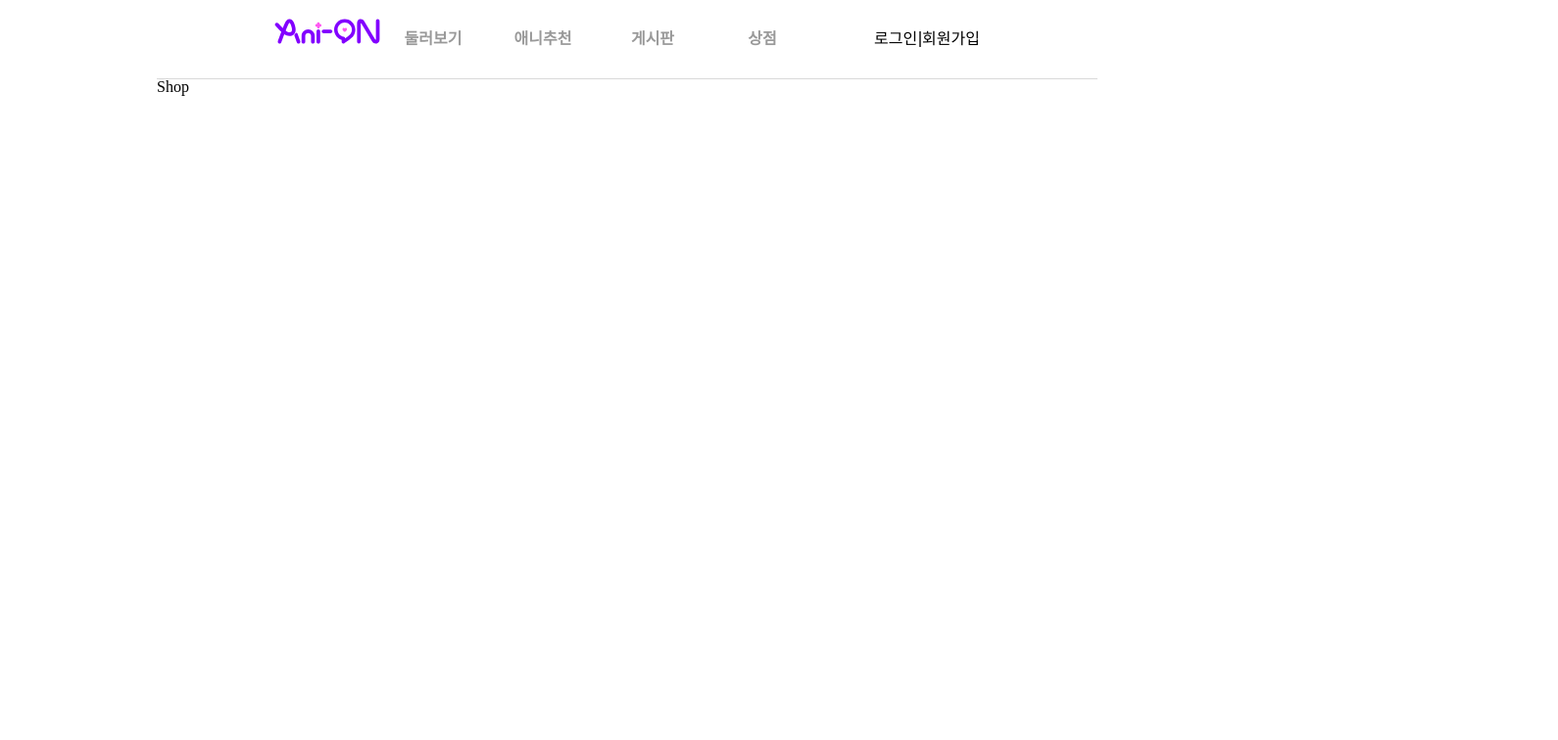
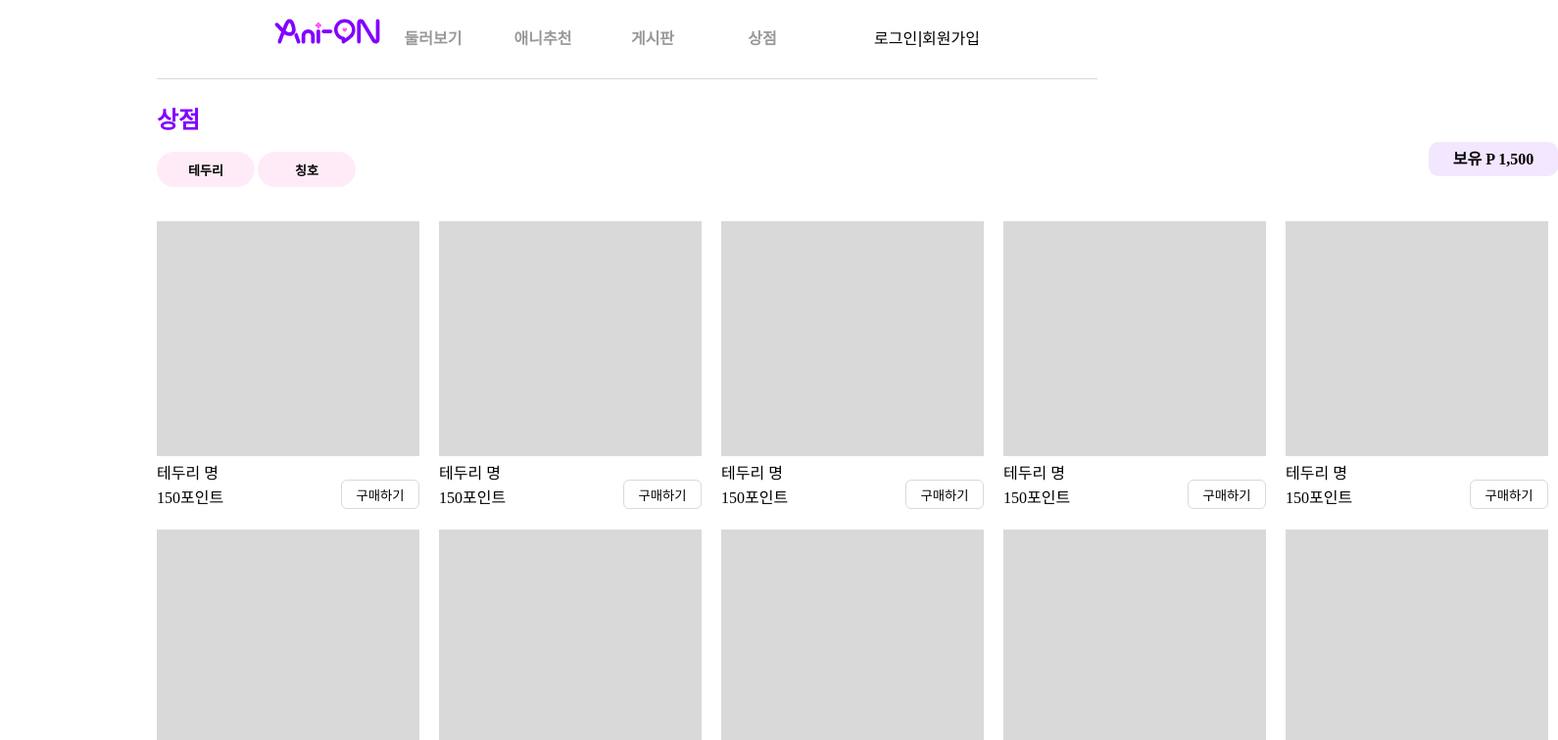
Before and after one commit to abcd0978/AniOn, a React (Create React App) app: page /shop/1 in a window 1280 px wide. Shown: the top 756 px of the page at 98% size, 1590 px wide, since content can reach past the window. Built offline with nearby package versions, Linux system fonts and the light colour scheme; no server answers; a web font is replaced by a local one; what @xeger/quill-image-actions, @xeger/quill-image-formats would draw is missing.

Commit message:
feat-테두리 상점 #68

```diff
--- /dev/null
+++ b/src/pages/Shop.style.tsx
@@ -0,0 +1,96 @@
+import styled from 'styled-components';
+
+export const Outer = styled.div`
+  width: 1430px;
+  height: 999px;
+  margin-top: 30px;
+`;
+export const Top = styled.div`
+  width: 1430px;
+  height: 85px;
+  margin-bottom: 30px;
+`;
+export const Title = styled.div`
+  color: #8200ff;
+  font-weight: 700;
+  font-size: 24px;
+  margin-bottom: 10px;
+`;
+
+export const ButtonContainer = styled.div`
+  border: none;
+  background-color: transparent;
+  display: flex;
+  flex-direction: row;
+  justify-content: space-between;
+`;
+export const ButtonBox = styled.div`
+  border: none;
+  background-color: transparent;
+`;
+export const Button = styled.button`
+  border: none;
+  width: 100px;
+  height: 36px;
+  font-size: 13px;
+  margin-top: 10px;
+  margin-bottom: 10px;
+  margin-right: 3px;
+  font-size: 13px;
+  border-radius: 999px;
+  font-weight: bold;
+  cursor: pointer;
+`;
+
+export const Point = styled.div`
+  width: 132px;
+  height: 35px;
+  border-radius: 10px;
+  background-color: #f3e7ff;
+  font-size: 16px;
+  font-weight: 700;
+  display: flex;
+  align-items: center;
+  justify-content: center;
+  text-align: center;
+`;
+export const Bottom = styled.div`
+  width: 1430px;
+  height: 100%;
+`;
+
+export const ItemBox = styled.div`
+  display: grid;
+  grid-template-columns: repeat(5, 1fr);
+  grid-gap: 10px;
+`;
+
+export const Item = styled.div`
+  width: 268px;
+  height: 300px;
+  margin-bottom: 5px;
+`;
+
+export const TopArea = styled.div`
+  width: 100%;
+  height: 80%;
+  background-color: #d9d9d9;
+`;
+
+export const BottomArea = styled.div`
+  width: 100%;
+  height: 20%;
+  background-color: white;
+  margin-top: 5px;
+  line-height: 25px;
+`;
+export const BuyButton = styled.button`
+  width: 80px;
+  height: 30px;
+  margin-top: -6px;
+  background-color: white;
+  border-radius: 6px;
+  border: 1px solid #d9d9d9;
+  float: right;
+  cursor: pointer;
+`;
--- a/src/pages/Shop.tsx
+++ b/src/pages/Shop.tsx
@@ -1,9 +1,59 @@
-import React from "react";
+import React from 'react';
+import * as S from './Shop.style';
+import { useState } from 'react';
 
-type Props = {};
+const Shop = () => {
+  const [selectedCategory, setSelectedCategory] = useState<string | null>(null);
 
-function Shop({}: Props) {
-  return <div>Shop</div>;
-}
+  const handleCategoryClick = (category: string) => {
+    setSelectedCategory(category);
+  };
+  return (
+    <S.Outer>
+      <S.Top>
+        <S.Title>상점</S.Title>
+        <S.ButtonContainer>
+          <S.ButtonBox>
+            <S.Button
+              onClick={() => handleCategoryClick('테두리')}
+              style={{
+                backgroundColor:
+                  selectedCategory === '테두리' ? '#FF96DB' : '#FFEBF7',
+                color: selectedCategory === '테두리' ? '#ffffff' : 'black',
+              }}
+            >
+              테두리
+            </S.Button>
+            <S.Button
+              onClick={() => handleCategoryClick('칭호')}
+              style={{
+                backgroundColor:
+                  selectedCategory === '칭호' ? '#FF96DB' : '#FFEBF7',
+                color: selectedCategory === '칭호' ? '#ffffff' : 'black',
+              }}
+            >
+              칭호
+            </S.Button>
+          </S.ButtonBox>
+          <S.Point>보유 P 1,500</S.Point>
+        </S.ButtonContainer>
+      </S.Top>
+      <S.Bottom>
+        <S.ItemBox>
+          {[...Array(10)].map((_, index) => (
+            <S.Item key={index}>
+              <S.TopArea />
+              <S.BottomArea>
+                테두리 명<br />
+                150포인트
+                <S.BuyButton>구매하기</S.BuyButton>
+              </S.BottomArea>
+            </S.Item>
+          ))}
+        </S.ItemBox>
+      </S.Bottom>
+    </S.Outer>
+  );
+};
 
 export default Shop;
```
